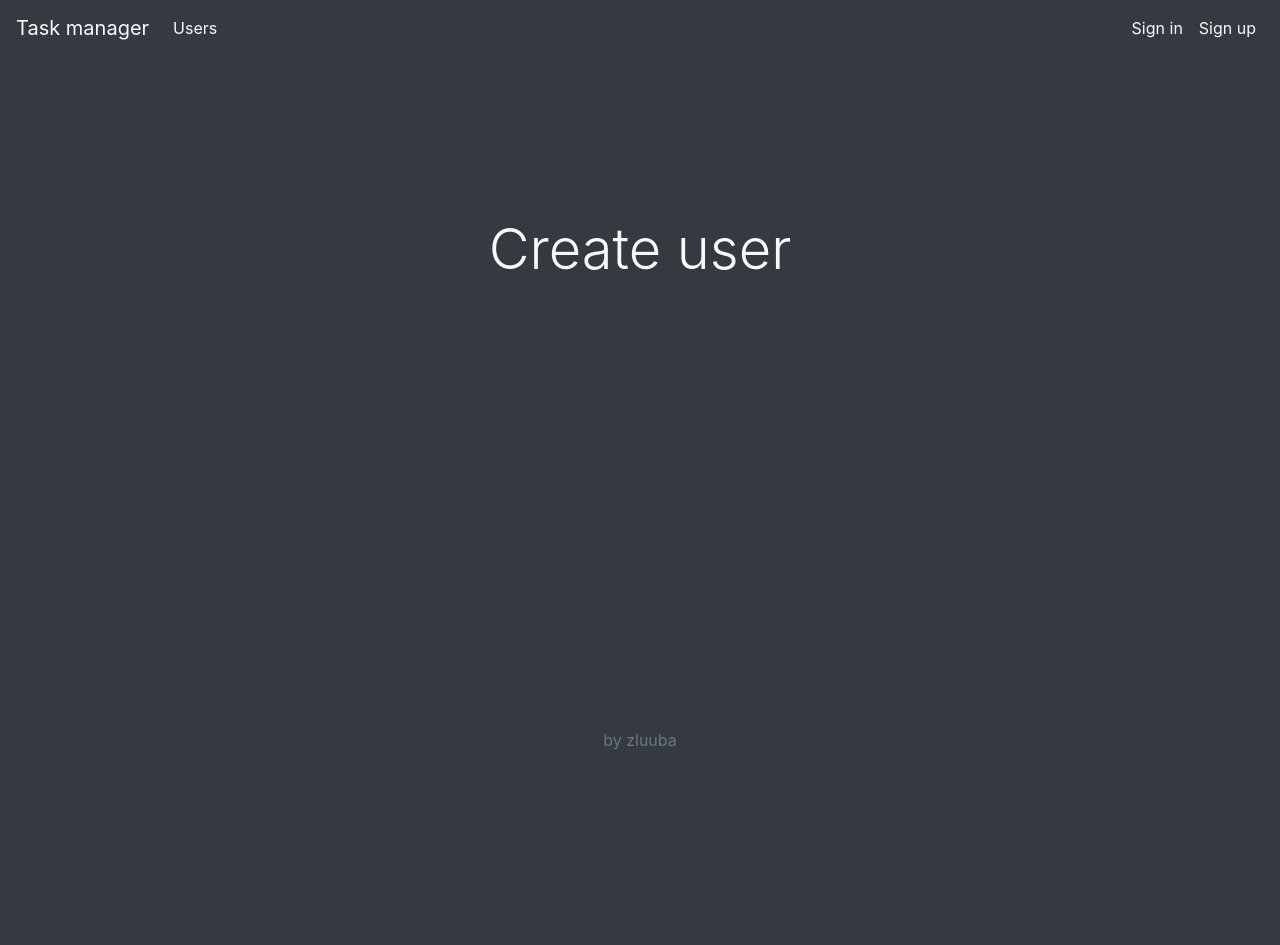
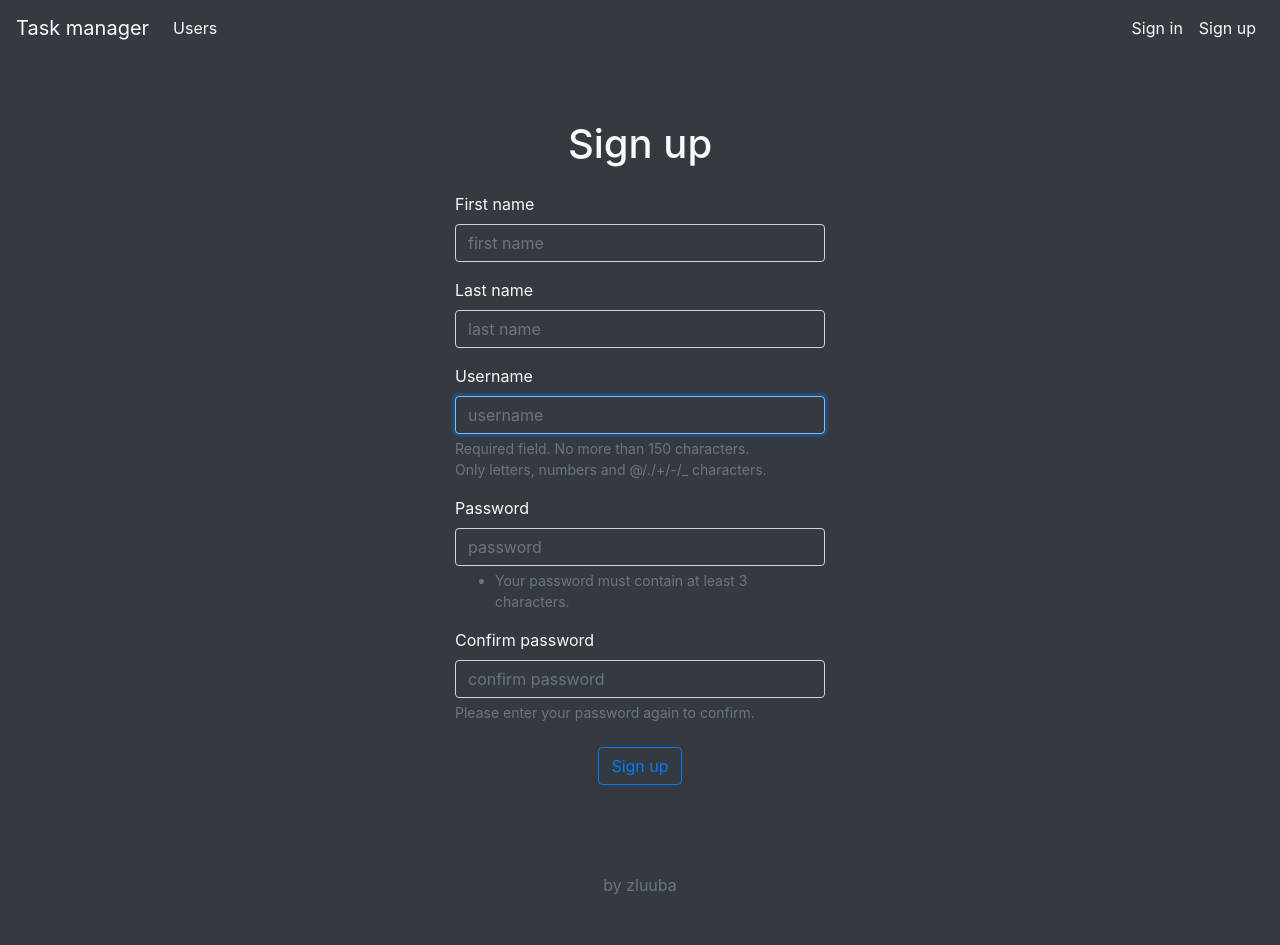
Before and after one commit to zluuba/task-manager, a Django app: page /users/create/ in a window 1280 px wide. Before the commit the page ends 750 px from the top, so only its background shows below. Run offline with Django 4.2, Linux system fonts and the light colour scheme; some libraries are stand-ins or nearby versions.

Commit message:
feat: add sign in, sign up forms

```diff
--- a/task_manager/settings.py
+++ b/task_manager/settings.py
@@ -9,6 +9,9 @@ BASE_DIR = Path(__file__).resolve().parent.parent
 
 SECRET_KEY = os.getenv('SECRET_KEY')
 DEBUG = True        # don't forget change debug to False
+
+
+# AUTH_USER_MODEL = 'users.User'
 
 
 ALLOWED_HOSTS = [
--- a/task_manager/templates/navbar.html
+++ b/task_manager/templates/navbar.html
@@ -14,7 +14,7 @@
                 <a class="nav-link text-light" href="{% url 'login' %}">Sign in</a>
             </li>
             <li class="nav-item">
-                <a class="nav-link text-light" href="{% url 'login' %}">Sign up</a>
+                <a class="nav-link text-light" href="{% url 'users_create' %}">Sign up</a>
             </li>
         </ul>
     </div>
--- a/task_manager/templates/users/create.html
+++ b/task_manager/templates/users/create.html
@@ -3,16 +3,58 @@
 {% load bootstrap4 %}
 {% load i18n %}
 
-{% block title %}Users{% endblock %}
+{% block title %}Sign up{% endblock %}
 
 {% block body %}
 
-    <div class="container wrapper flex-grow-1 mt-5 align-middle">
-        <div class="bg-dark text-light mt-5">
-            <div class="card-body p-5 text-center mt-5">
-                  <div class="display-4 mt-5 mb-4">Create user</div>
+    {% if messages %}
+        {% for message in messages %}
+          	<div class="alert alert-{{ message.tags }}">
+            	{{ message }}
+          	</div>
+        {% endfor %}
+    {% endif %}
+
+    <div class="container wrapper flex-grow-1 mt-5 bg-dark text-light" style="width: 400px;">
+      <h1 class="my-4 text-center">Sign up</h1>
+        <form method="post">
+        {% csrf_token %}
+        <div class="form-group text-light">
+            <label for="id_first_name">First name</label>
+            <input type="text" name="first_name" maxlength="150" class="form-control bg-dark text-white" placeholder="first name" title="" required="" id="id_first_name">
+        </div>
+            <div class="form-group">
+                <label for="id_last_name">Last name</label>
+                <input type="text" name="last_name" maxlength="150" class="form-control bg-dark text-white" placeholder="last name" title="" required="" id="id_last_name">
             </div>
-        </div>
+                <div class="form-group">
+                    <label for="id_username">Username</label>
+                    <input type="text" name="username" maxlength="150" autofocus="" class="form-control bg-dark text-white" placeholder="username" title="Required field. No more than 150 characters. Only letters, numbers and @/./+/-/_ characters." required="" id="id_username">
+                <small class="form-text text-muted">
+                    Required field. No more than 150 characters.<br />
+                    Only letters, numbers and @/./+/-/_ characters.
+                </small>
+                </div>
+            <div class="form-group">
+                <label for="id_password1">Password</label>
+                <input type="password" name="password1" autocomplete="new-password" class="form-control bg-dark text-white" placeholder="password" title="Your password must contain at least 3 characters." required="" id="id_password1">
+                <small class="form-text text-muted">
+                    <ul>
+                        <li>Your password must contain at least 3 characters.</li>
+                    </ul>
+                </small>
+            </div>
+            <div class="form-group">
+                <label for="id_password2">Confirm password</label>
+                <input type="password" name="password2" autocomplete="new-password" class="form-control bg-dark text-white" placeholder="confirm password" title="Please enter your password again to confirm." required="" id="id_password2">
+                <small class="form-text text-muted">
+                    Please enter your password again to confirm.
+                </small>
+            </div>
+            <div class="form-group text-center mt-4">
+                <input class="btn btn-outline-primary" type="submit" value="Sign up">
+            </div>
+        </form>
     </div>
 
 {% endblock %}
--- a/task_manager/users/views.py
+++ b/task_manager/users/views.py
@@ -1,4 +1,7 @@
-from django.shortcuts import render
+from django.contrib.auth.forms import UserCreationForm
+from django.contrib.auth import login, authenticate
+from django.shortcuts import render, redirect
+from django.contrib import messages
 from django.views import View
 from .models import User
 
@@ -15,10 +18,22 @@ class IndexView(View):
 class UserFormCreateView(View):
 
     def get(self, request, *args, **kwargs):
-        return render(request, 'users/create.html')
+        form = UserCreationForm()
+        return render(request, 'users/create.html', {'form': form})
 
     def post(self, request, *args, **kwargs):
-        return render(request, 'users/create.html')
+        form = UserCreationForm(request.POST)
+        if form.is_valid():
+            form.save()
+            username = form.cleaned_data.get('username')
+            raw_password = form.cleaned_data.get('password1')
+            user = authenticate(username=username, password=raw_password)
+            login(request, user)
+            messages.success(request, f'Создан аккаунт {username}!')
+            return render(request, 'index.html')
+        else:
+            messages.success(request, 'Fail')
+        return render(request, 'users/create.html', {'form': form})
 
 
 class UserFormUpdateView(View):
```
Also changed, not shown: task_manager/templates/login.html (+16 -6 lines), task_manager/templates/users/index.html (+2 -10 lines), task_manager/users/models.py (+10 -2 lines), task_manager/users/migrations/0001_initial.py.
